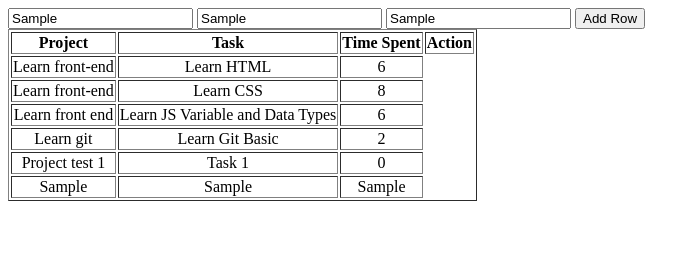
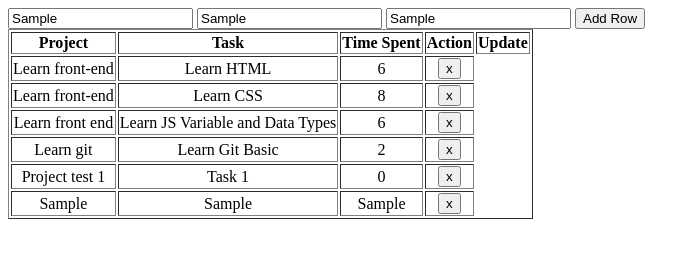
Before and after one commit to phanductrong34/C4E-JS---Class-1---Phan-c-Tr-ng, a plain HTML site: page Session 7/Session8_4_timesheet.html in a window 1280 px wide. Both pictures are taken after typing "Sample", "Sample", "Sample" into the empty fields and a click on the button "Add Row". Shown: the whole page, without its empty margins (0-700 px from the left). Drawn offline with Linux system fonts and the light colour scheme.

Commit message:
thêm tính năng delete

```diff
--- a/Session 7/Session8_4_timesheet.html
+++ b/Session 7/Session8_4_timesheet.html
@@ -18,12 +18,14 @@
                     <th>Task</th>
                     <th>Time Spent</th>
                     <th>Action</th>
+                    <th>Update</th>
                 </thead>
                 <tbody align="center" id="tbody">
                     <tr>
                         <td>Project test 1</td>
                         <td>Task 1</td>
                         <td>0</td>
+                        <td><button onclick = "deleteRow(this)" >x</button></td>
                     </tr>
 
                 </tbody>
--- a/Session 7/Session8_4_timesheet.js
+++ b/Session 7/Session8_4_timesheet.js
@@ -17,12 +17,17 @@
         Cell.innerHTML = tableData[k][dem];
         }
         dem++;
+        newRow.insertCell(3).innerHTML = `<button class= "btn_delete" id= "${i}" onclick = "deleteRow(this)">x</button>`;
+
         }
 
-        function addAction(i) {
 
+function deleteRow(r){
+    var i = r.parentNode.parentNode.rowIndex;
+    document.getElementById("table").deleteRow(i)
+}
 
-        }
+adEvent();
     function getInfo() {
         let a = document.getElementById("enterProject").value;
         console.log(a);
@@ -42,4 +47,5 @@
             let Cell = endRow.insertCell(k);
             Cell.innerHTML = tableData[k][end-1];
             }
+        endRow.insertCell(3).innerHTML = `<button onclick = "deleteRow(this)" class = "btn_delete" id= "${end}" >x</button>`;
         }
```
